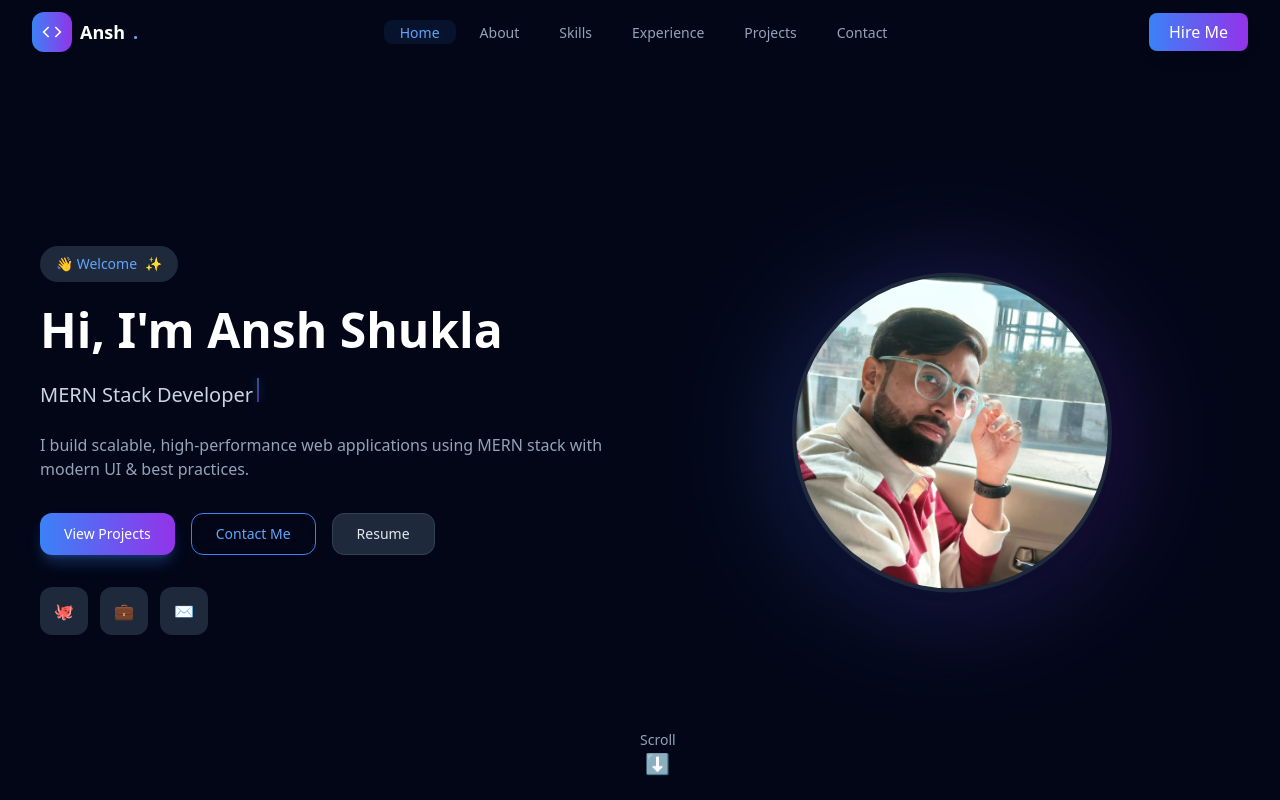
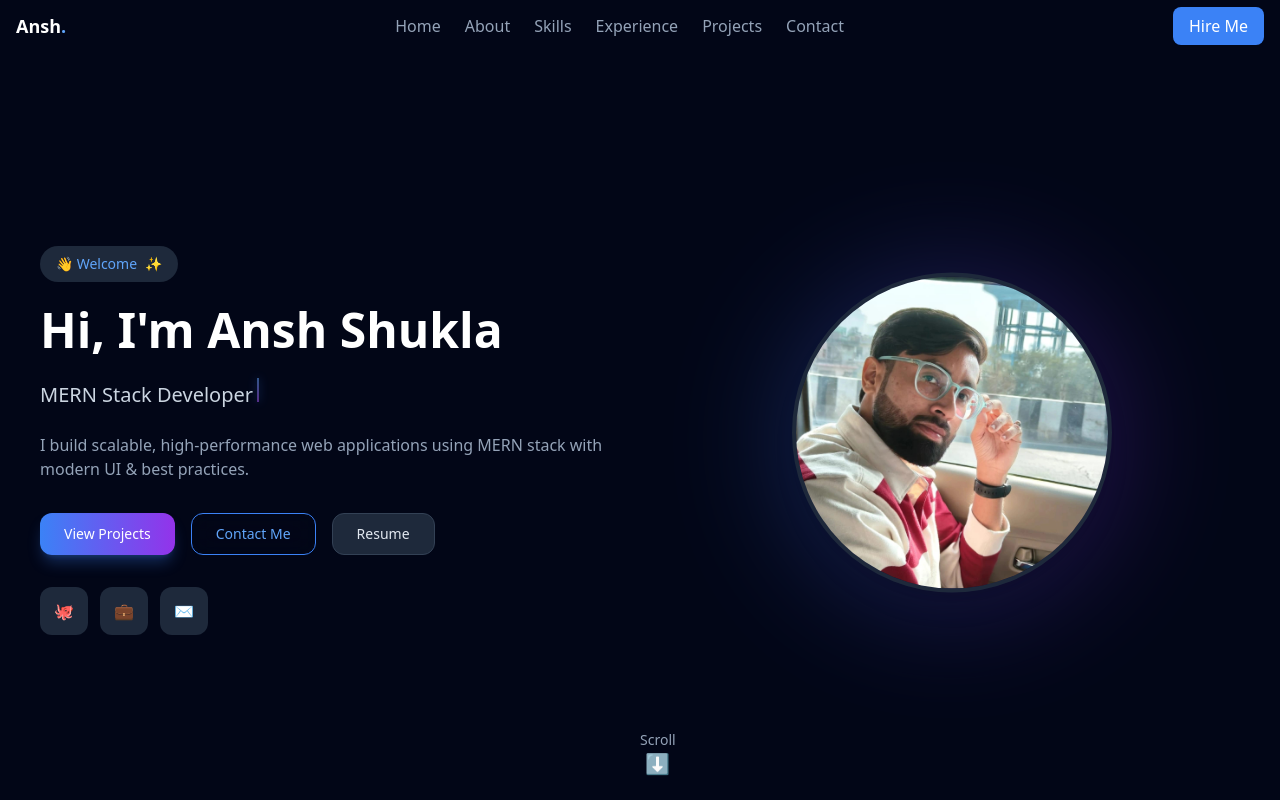
Before and after one commit to ansh2125/ansh-portfolio, a React (Vite) app: page / in a window 1280 px wide. Shown: the top 800 px of the page. Built offline with nearby package versions, Linux system fonts and the light colour scheme.

Commit message:
fixed navbar

```diff
--- a/src/components/layout/Navbar.jsx
+++ b/src/components/layout/Navbar.jsx
@@ -3,7 +3,7 @@ import { motion, AnimatePresence } from 'framer-motion';
 import MagneticButton from '../common/MagneticButton';
 import { navLinks } from '../../data/portfolioData.js';
 
-// ================= ICONS =================
+// ICONS
 const MenuIcon = () => (
     <svg viewBox="0 0 24 24" stroke="currentColor" fill="none" className="w-6 h-6">
         <path d="M4 6h16M4 12h16M4 18h16" strokeWidth="2" strokeLinecap="round" />
@@ -16,32 +16,12 @@ const CloseIcon = () => (
     </svg>
 );
 
-const CodeIcon = () => (
-    <svg viewBox="0 0 24 24" stroke="currentColor" fill="none" className="w-5 h-5">
-        <path d="M16 18l6-6-6-6M8 6l-6 6 6 6" strokeWidth="2" />
-    </svg>
-);
-
-// ================= COMPONENT =================
 const Navbar = () => {
     const [isOpen, setIsOpen] = useState(false);
     const [scrolled, setScrolled] = useState(false);
-    const [activeSection, setActiveSection] = useState('home');
 
     useEffect(() => {
-        const handleScroll = () => {
-            setScrolled(window.scrollY > 50);
-
-            const sections = navLinks.map((l) => l.href.substring(1));
-            const current = sections.find((sec) => {
-                const el = document.getElementById(sec);
-                if (!el) return false;
-                const rect = el.getBoundingClientRect();
-                return rect.top <= 120 && rect.bottom >= 120;
-            });
-            if (current) setActiveSection(current);
-        };
-
+        const handleScroll = () => setScrolled(window.scrollY > 50);
         window.addEventListener('scroll', handleScroll);
         return () => window.removeEventListener('scroll', handleScroll);
     }, []);
@@ -55,89 +35,72 @@ const Navbar = () => {
         <motion.nav
             initial={{ y: -80, opacity: 0 }}
             animate={{ y: 0, opacity: 1 }}
-            className={`fixed top-0 w-full z-50 transition-all duration-300 ${scrolled
-                    ? 'bg-slate-900/70 backdrop-blur-xl border-b border-slate-800 shadow-lg'
+            className={`fixed top-0 left-0 w-full z-50 overflow-x-hidden transition-all duration-300 ${scrolled
+                    ? 'bg-slate-900/70 backdrop-blur-xl border-b border-slate-800'
                     : 'bg-transparent'
                 }`}
         >
-            <div className="container-custom py-3 flex justify-between items-center">
+            {/* NAVBAR CONTENT */}
+            <div className="w-full max-w-7xl mx-auto px-4 py-3 flex justify-between items-center">
 
-                {/* Logo */}
-                <MagneticButton>
-                    <motion.a
+                {/* LOGO */}
+                <a
                     href="#home"
                     onClick={(e) => {
                         e.preventDefault();
                         handleNavClick('#home');
                     }}
-                        className="flex items-center gap-2 text-white font-bold text-lg"
-                        whileHover={{ scale: 1.05 }}
+                    className="text-white font-bold text-lg"
                 >
-                        <div className="w-10 h-10 rounded-xl bg-gradient-to-r from-blue-500 to-purple-600 flex items-center justify-center">
-                            <CodeIcon />
-                        </div>
                     Ansh<span className="text-blue-400">.</span>
-                    </motion.a>
-                </MagneticButton>
+                </a>
 
-                {/* Desktop Links */}
-                <div className="hidden md:flex gap-2">
+                {/* DESKTOP MENU */}
+                <div className="hidden md:flex gap-6">
                     {navLinks.map((link) => (
-                        <MagneticButton key={link.name}>
-                            <motion.a
+                        <a
+                            key={link.name}
                             href={link.href}
                             onClick={(e) => {
                                 e.preventDefault();
                                 handleNavClick(link.href);
                             }}
-                                className={`px-4 py-2 rounded-lg text-sm transition ${activeSection === link.href.substring(1)
-                                        ? 'text-blue-400'
-                                        : 'text-slate-400 hover:text-white'
-                                    }`}
+                            className="text-slate-400 hover:text-white transition"
                         >
-                                {activeSection === link.href.substring(1) && (
-                                    <motion.span
-                                        layoutId="navActive"
-                                        className="absolute inset-0 bg-blue-500/10 rounded-lg -z-10"
-                                    />
-                                )}
                             {link.name}
-                            </motion.a>
-                        </MagneticButton>
+                        </a>
                     ))}
                 </div>
 
                 {/* CTA */}
                 <div className="hidden md:block">
-                    <MagneticButton>
-                        <motion.a
+                    <a
                         href="#contact"
                         onClick={(e) => {
                             e.preventDefault();
                             handleNavClick('#contact');
                         }}
-                            className="px-5 py-2 rounded-lg bg-gradient-to-r from-blue-500 to-purple-600 text-white shadow-lg"
-                            whileHover={{ scale: 1.05 }}
+                        className="px-4 py-2 bg-blue-500 rounded-lg text-white"
                     >
                         Hire Me
-                        </motion.a>
-                    </MagneticButton>
+                    </a>
                 </div>
 
-                {/* Mobile Toggle */}
+                {/* MOBILE BUTTON */}
                 <button onClick={() => setIsOpen(!isOpen)} className="md:hidden text-white">
                     {isOpen ? <CloseIcon /> : <MenuIcon />}
                 </button>
             </div>
 
-            {/* Mobile Menu */}
+            {/* MOBILE MENU */}
             <AnimatePresence>
                 {isOpen && (
                     <motion.div
-                        initial={{ opacity: 0, y: -20 }}
-                        animate={{ opacity: 1, y: 0 }}
-                        exit={{ opacity: 0, y: -20 }}
-                        className="md:hidden bg-slate-900 border-t border-slate-800 p-4 space-y-2"
+                        initial={{ x: '100%' }}
+                        animate={{ x: 0 }}
+                        exit={{ x: '100%' }}
+                        transition={{ duration: 0.3 }}
+                        className="fixed top-0 right-0 w-full h-screen bg-slate-900 flex flex-col items-center justify-center space-y-6"
                     >
                         {navLinks.map((link) => (
                             <a
@@ -147,7 +110,7 @@ const Navbar = () => {
                                     e.preventDefault();
                                     handleNavClick(link.href);
                                 }}
-                                className="block text-slate-300 py-2 hover:text-white"
+                                className="text-white text-xl"
                             >
                                 {link.name}
                             </a>
@@ -159,7 +122,7 @@ const Navbar = () => {
                                 e.preventDefault();
                                 handleNavClick('#contact');
                             }}
-                            className="block mt-3 text-center py-2 bg-gradient-to-r from-blue-500 to-purple-600 rounded-lg text-white"
+                            className="mt-6 px-6 py-3 bg-blue-500 rounded-lg text-white"
                         >
                             Hire Me
                         </a>
```
Lines whose indentation alone changed are shown as unchanged.
